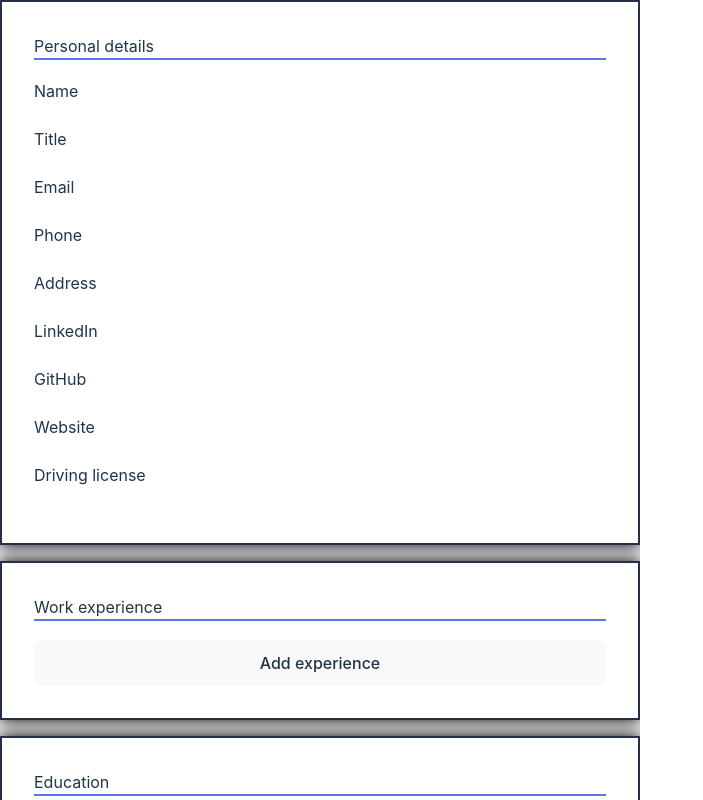
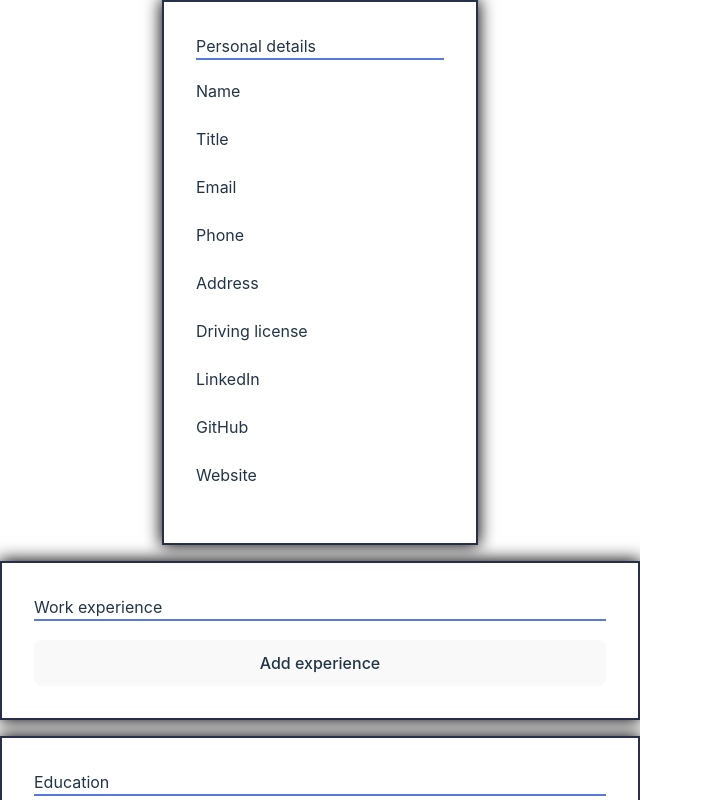
Before and after one commit to Benjent/nice-resume, a Vue app: page / in a window 1280 px wide. Shown: the whole page, without its empty margins (0-703 px from the left). Built offline with nearby package versions, Linux system fonts and the light colour scheme.

Commit message:
feat(Editor.vue): style personal details form

```diff
--- a/src/components/Editor.vue
+++ b/src/components/Editor.vue
@@ -62,43 +62,51 @@ function deleteTraining(educationIndex: number) {
 
 <template>
   <main class="editor">
-    <Category heading="Personal details" class="editor__section">
-      <label>
+    <Category heading="Personal details" class="w-full">
+      <div class="flex flex-col gap-5">
+        <div class="flex justify-center gap-10">
+          <label class="flex-1">
             Name
-        <input class="editor__input" v-model="name" />
+            <input v-model="name" />
           </label>
-      <label>
+          <label class="flex-1">
             Title
-        <input class="editor__input" v-model="title" />
+            <input v-model="title" />
           </label>
-      <label>
+        </div>
+        <div class="flex justify-center gap-10">
+          <label class="flex-[60%]">
             Email
-        <input class="editor__input" v-model="email" />
+            <input v-model="email" />
           </label>
-      <label>
+          <label class="flex-[40%]">
             Phone
-        <input class="editor__input" v-model="phone" />
+            <input v-model="phone" />
           </label>
-      <label>
+        </div>
+        <div class="flex justify-center gap-10">
+          <label class="flex-[80%]">
             Address
-        <input class="editor__input" v-model="address" />
+            <input v-model="address" />
           </label>
+          <label class="flex-[20%]">
+            Driving license
+            <input v-model="drivingLicense" />
+          </label>
+        </div>
         <label>
           LinkedIn
-        <input class="editor__input" v-model="linkedIn" />
+          <input v-model="linkedIn" />
         </label>
         <label>
           GitHub
-        <input class="editor__input" v-model="gitHub" />
+          <input v-model="gitHub" />
         </label>
         <label>
           Website
-        <input class="editor__input" v-model="website" />
+          <input v-model="website" />
         </label>
-      <label>
-        Driving license
-        <input class="editor__input" v-model="drivingLicense" />
-      </label>
+      </div>
     </Category>
     <Category heading="Work experience" class="editor__section">
       <ul class="editor__section__list">
@@ -223,7 +231,8 @@ function deleteTraining(educationIndex: number) {
   flex-direction: column;
 }
 
-.editor__experience__actions {
-  margin-bottom: 2rem;
+label {
+    display: flex;
+    flex-direction: column;
 }
 </style>
```
Lines whose indentation alone changed are shown as unchanged.
